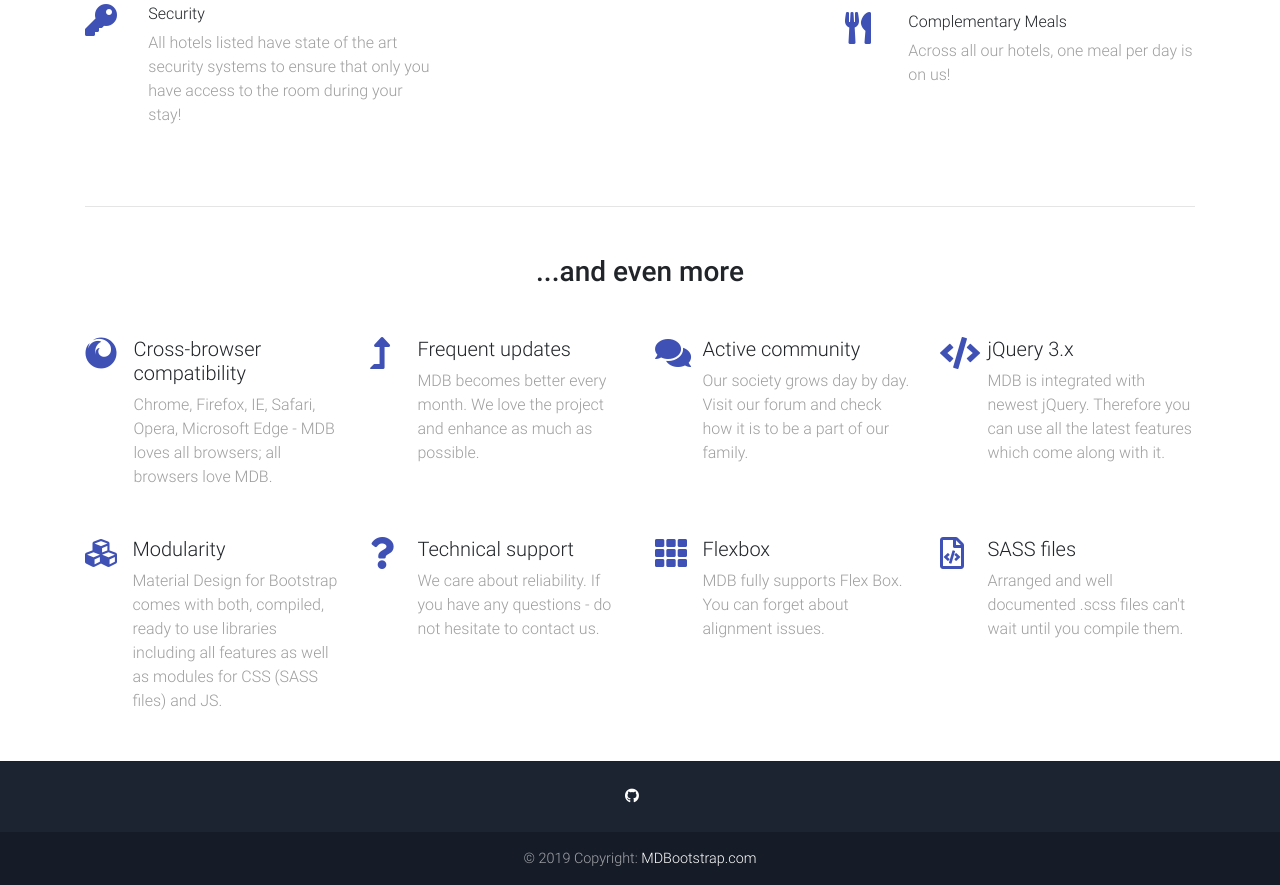
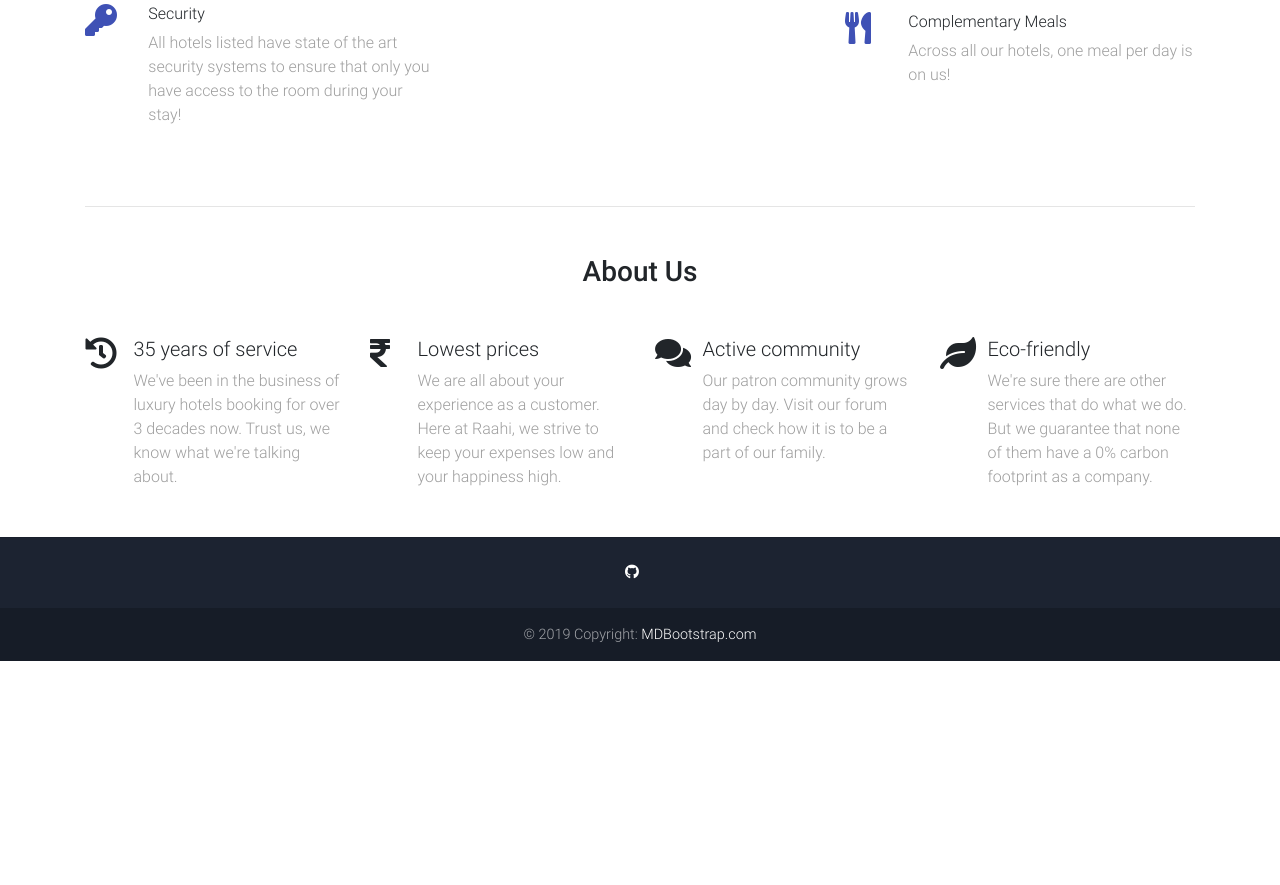
Before and after one commit to zahir1509/project-ap-etravel, a Django app: page / in a window 1280 px wide. Shown: the part 2157-3042 px from the top of the page. After the commit the page ends 2818 px from the top, so only its background shows below. Run offline with Django 3.2, Linux system fonts and the light colour scheme; some libraries are stand-ins or nearby versions.

Commit message:
Update home.html

```diff
--- a/main/templates/home.html
+++ b/main/templates/home.html
@@ -370,7 +370,7 @@
       <!--Section: More-->
       <section>
 
-        <h2 class="my-5 h3 text-center">...and even more</h2>
+        <h2 class="my-5 h3 text-center">About Us</h2>
 
         <!--First row-->
         <div class="row features-small mt-5 wow fadeIn">
@@ -380,12 +380,11 @@
             <!--Grid row-->
             <div class="row">
               <div class="col-2">
-                <i class="fab fa-firefox fa-2x mb-1 indigo-text" aria-hidden="true"></i>
+                <i class="fas fa-history fa-2x mb-1" aria-hidden="true"></i>
               </div>
               <div class="col-10 mb-2 pl-3">
-                <h5 class="feature-title font-bold mb-1">Cross-browser compatibility</h5>
-                <p class="grey-text mt-2">Chrome, Firefox, IE, Safari, Opera, Microsoft Edge - MDB loves all browsers;
-                  all browsers love MDB.
+                <h5 class="feature-title font-bold mb-1">35 years of service</h5>
+                <p class="grey-text mt-2">We've been in the business of luxury hotels booking for over 3 decades now. Trust us, we know what we're talking about.
                 </p>
               </div>
             </div>
@@ -398,12 +397,11 @@
             <!--Grid row-->
             <div class="row">
               <div class="col-2">
-                <i class="fas fa-level-up-alt fa-2x mb-1 indigo-text" aria-hidden="true"></i>
+                <i class="fas fa-rupee-sign fa-2x mb-1" aria-hidden="true"></i>
               </div>
               <div class="col-10 mb-2">
-                <h5 class="feature-title font-bold mb-1">Frequent updates</h5>
-                <p class="grey-text mt-2">MDB becomes better every month. We love the project and enhance as much as
-                  possible.
+                <h5 class="feature-title font-bold mb-1">Lowest prices</h5>
+                <p class="grey-text mt-2">We are all about your experience as a customer. Here at Raahi, we strive to keep your expenses low and your happiness high.
                 </p>
               </div>
             </div>
@@ -416,11 +414,11 @@
             <!--Grid row-->
             <div class="row">
               <div class="col-2">
-                <i class="fas fa-comments fa-2x mb-1 indigo-text" aria-hidden="true"></i>
+                <i class="fas fa-comments fa-2x mb-1" aria-hidden="true"></i>
               </div>
               <div class="col-10 mb-2">
                 <h5 class="feature-title font-bold mb-1">Active community</h5>
-                <p class="grey-text mt-2">Our society grows day by day. Visit our forum and check how it is to be a
+                <p class="grey-text mt-2">Our patron community grows day by day. Visit our forum and check how it is to be a
                   part of our family.
                 </p>
               </div>
@@ -434,13 +432,11 @@
             <!--Grid row-->
             <div class="row">
               <div class="col-2">
-                <i class="fas fa-code fa-2x mb-1 indigo-text" aria-hidden="true"></i>
+                <i class="fas fa-leaf fa-2x mb-1" aria-hidden="true"></i>
               </div>
               <div class="col-10 mb-2">
-                <h5 class="feature-title font-bold mb-1">jQuery 3.x</h5>
-                <p class="grey-text mt-2">MDB is integrated with newest jQuery. Therefore you can use all the latest
-                  features which come along with
-                  it.
+                <h5 class="feature-title font-bold mb-1">Eco-friendly</h5>
+                <p class="grey-text mt-2">We're sure there are other services that do what we do. But we guarantee that none of them have a 0% carbon footprint as a company.
                 </p>
               </div>
             </div>
@@ -451,80 +447,6 @@
         </div>
         <!--/First row-->
 
-        <!--Second row-->
-        <div class="row features-small mt-4 wow fadeIn">
-
-          <!--Grid column-->
-          <div class="col-xl-3 col-lg-6">
-            <!--Grid row-->
-            <div class="row">
-              <div class="col-2">
-                <i class="fas fa-cubes fa-2x mb-1 indigo-text" aria-hidden="true"></i>
-              </div>
-              <div class="col-10 mb-2">
-                <h5 class="feature-title font-bold mb-1">Modularity</h5>
-                <p class="grey-text mt-2">Material Design for Bootstrap comes with both, compiled, ready to use
-                  libraries including all features as
-                  well as modules for CSS (SASS files) and JS.</p>
-              </div>
-            </div>
-            <!--/Grid row-->
-          </div>
-          <!--/Grid column-->
-
-          <!--Grid column-->
-          <div class="col-xl-3 col-lg-6">
-            <!--Grid row-->
-            <div class="row">
-              <div class="col-2">
-                <i class="fas fa-question fa-2x mb-1 indigo-text" aria-hidden="true"></i>
-              </div>
-              <div class="col-10 mb-2">
-                <h5 class="feature-title font-bold mb-1">Technical support</h5>
-                <p class="grey-text mt-2">We care about reliability. If you have any questions - do not hesitate to
-                  contact us.
-                </p>
-              </div>
-            </div>
-            <!--/Grid row-->
-          </div>
-          <!--/Grid column-->
-
-          <!--Grid column-->
-          <div class="col-xl-3 col-lg-6">
-            <!--Grid row-->
-            <div class="row">
-              <div class="col-2">
-                <i class="fas fa-th fa-2x mb-1 indigo-text" aria-hidden="true"></i>
-              </div>
-              <div class="col-10 mb-2">
-                <h5 class="feature-title font-bold mb-1">Flexbox</h5>
-                <p class="grey-text mt-2">MDB fully supports Flex Box. You can forget about alignment issues.</p>
-              </div>
-            </div>
-            <!--/Grid row-->
-          </div>
-          <!--/Grid column-->
-
-          <!--Grid column-->
-          <div class="col-xl-3 col-lg-6">
-            <!--Grid row-->
-            <div class="row">
-              <div class="col-2">
-                <i class="far fa-file-code fa-2x mb-1 indigo-text" aria-hidden="true"></i>
-              </div>
-              <div class="col-10 mb-2">
-                <h5 class="feature-title font-bold mb-1">SASS files</h5>
-                <p class="grey-text mt-2">Arranged and well documented .scss files can't wait until you compile them.</p>
-              </div>
-            </div>
-            <!--/Grid row-->
-          </div>
-          <!--/Grid column-->
-
-        </div>
-        <!--/Second row-->
-
       </section>
       <!--Section: More-->
 
```
